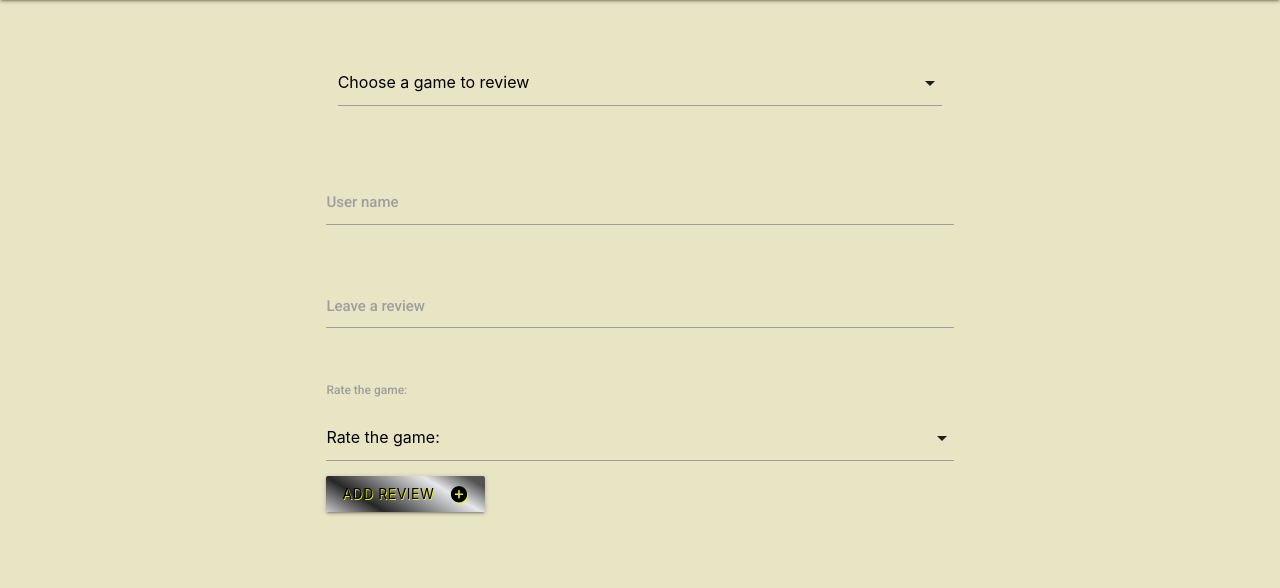
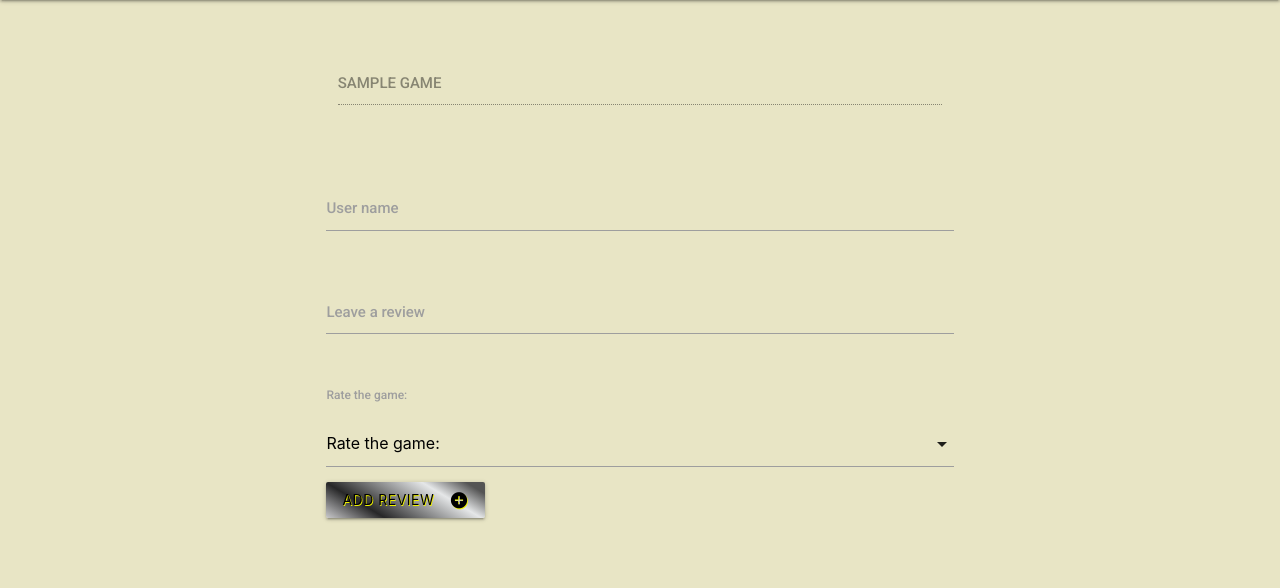
Before and after one commit to teppm/MS3-Project, a Flask app: template templates/add_review.html in a window 1280 px wide. Shown: the part 64-652 px from the top of the page. Run offline with Flask 2, Linux system fonts and the light colour scheme; the template is opened without the code that fills it: most values are stand-ins (such as "Sample title", 1, 10 or a date in 2020); some libraries are stand-ins or nearby versions.

Commit message:
removed option for game names due review as review function is now based on game_id

```diff
--- a/templates/add_review.html
+++ b/templates/add_review.html
@@ -1,17 +1,13 @@
 {% extends 'base.html' %} {% block content %}
 <!--form to collect data from user to add new games to collection, form base copied from materializecss.com and modified for current page use-->
 <div class="container">
-    <form action="{{ url_for('insert_review') }}" method="POST" class="col s12">
+    <form action="{{ url_for('insert_review', game_id=games._id) }}" method="POST" class="col s12">
         <div class="row">
             <div class="input-field col s12">
 
                 <div class="input-field col s12">
-                    <select id="game_name" name="game_name">
-                      <option value="" disabled selected>Choose a game to review</option>
-                      {% for game in games %}
-                      <option value="{{ game.game_name }}">{{ game.game_name.upper() }}</option>
-                      {% endfor %}
-                    </select>
+                    <textarea class="materialize-textarea" value="{{ games.game_name }}" id="game_name" name="game_name" disabled></textarea>
+                    <label for="game_name">{{ games.game_name.upper() }}</label>
                 </div>
             </div>
         </div>
```
